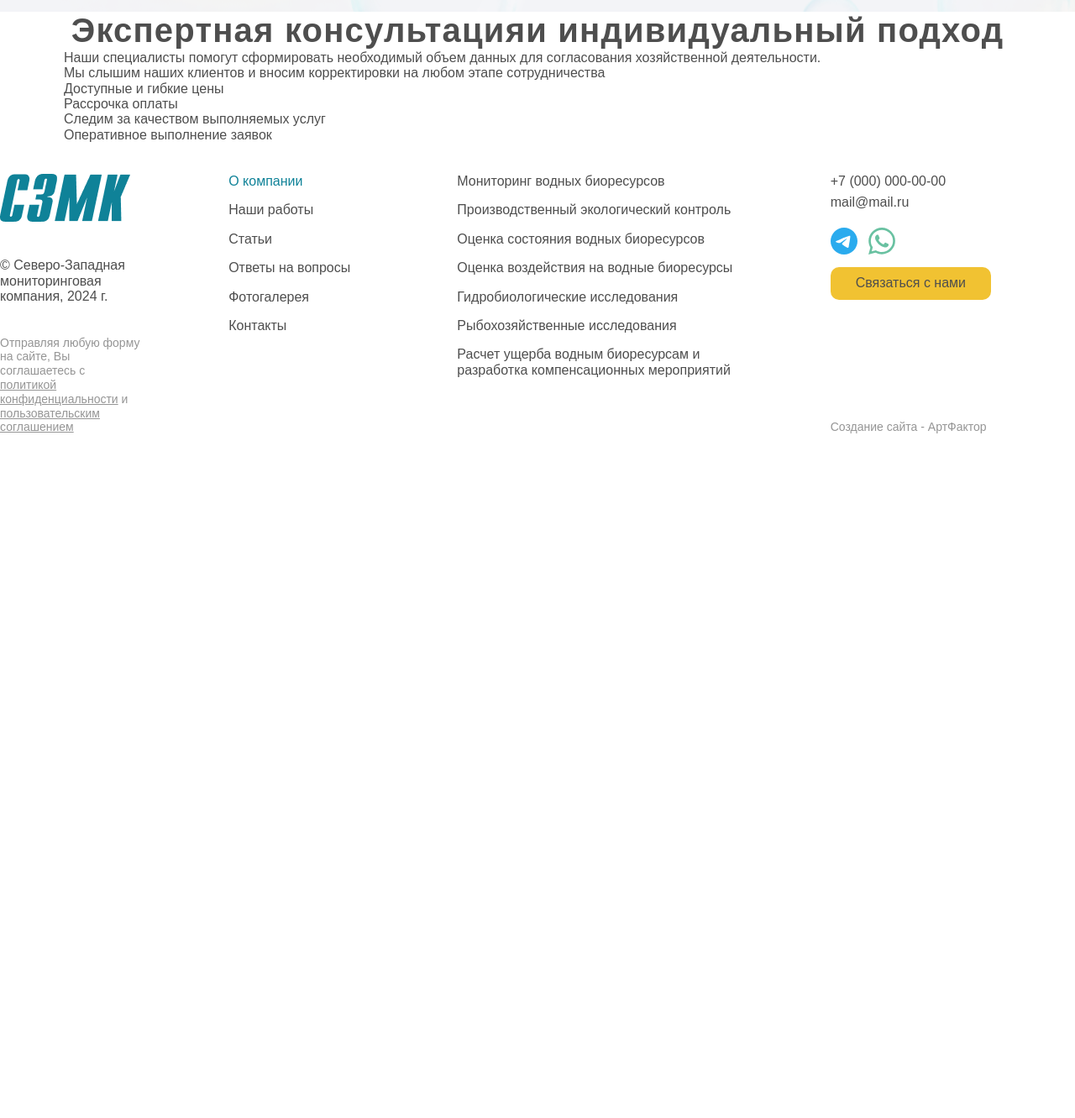
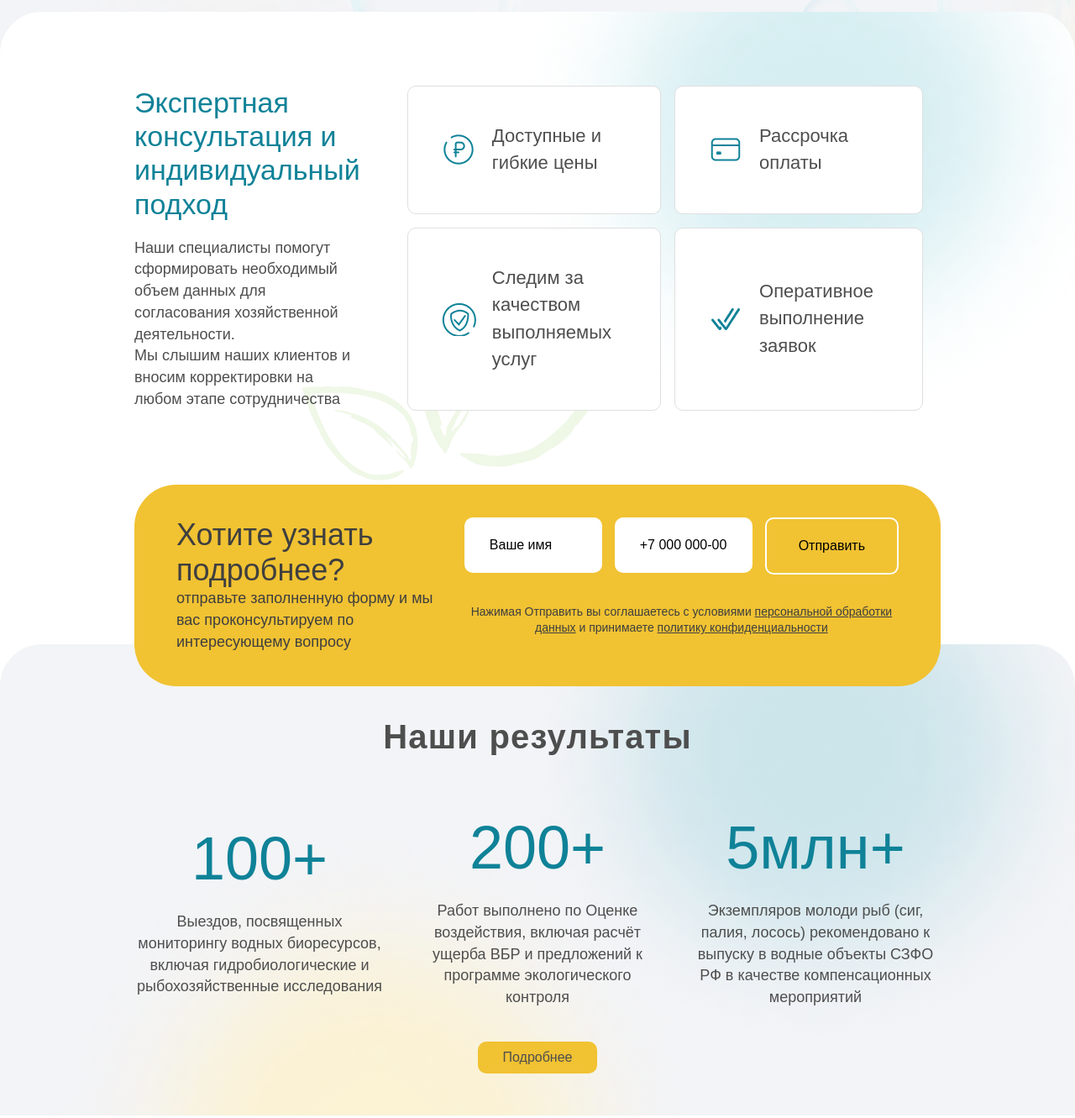
Before and after one commit to maxvgr/szmk, a website built with webpack: page src/page-home.html in a window 1280 px wide. Shown: the part 500-1831 px from the top of the page at 84% size. Before the commit the page ends 1054 px from the top, so only its background shows below. Built offline with nearby package versions, Linux system fonts and the light colour scheme; a web font is replaced by a local one; what vanilla-lazyload would draw is missing.

Commit message:
feat: добавлены секции callback и results

```diff
--- /dev/null
+++ b/src/layout/global/callback.html
@@ -0,0 +1,35 @@
+<section class="section callback">
+  <div class="container">
+    <form action="" method="post" data-form>
+      <div class="callback__wrapper">
+        <div class="callback__info">
+          <p class="callback__title">
+            Хотите узнать подробнее?
+          </p>
+          <p class="callback__text">
+            отправьте заполненную форму и мы вас проконсультируем по интересующему вопросу
+          </p>
+        </div>
+        <!-- /.callback__info -->
+        <div class="callback__name">
+          <input type="text"  name="name" class="button input" placeholder="Ваше имя">
+        </div>
+        <!-- /.callback__name -->
+        <div class="callback__phone">
+          <input type="tel" name="tel" class="button input" placeholder="+7 000 000-00-00">
+        </div>
+        <!-- /.callback__phone -->
+        <div class="callback__button">
+          <button type="submit" class="button button-secondary">Отправить</button>
+        </div>
+        <!-- /.callback__button -->
+        <div class="callback__soglasie">
+          Нажимая Отправить вы соглашаетесь с условиями <a href="#">персональной обработки данных</a> и принимаете <a href="#">политику конфиденциальности</a>
+        </div>
+        <!-- /.callback__soglasie -->
+      </div>
+      <!-- /.collback__wrapper -->
+    </form>
+  </div>
+  <!-- /.container -->
+</section>
--- a/src/page-home.html
+++ b/src/page-home.html
@@ -85,9 +85,9 @@
         <div class="container">
           <div class="expert__wrapper">
             <div class="expert__info">
-              <h2 class="expert__title">
-                Экспертная консультацияи индивидуальный подход
-              </h2>
+              <h3 class="expert__title">
+                Экспертная консультация и индивидуальный подход
+              </h3>
               <div class="expert__text">
                 <p>Наши специалисты помогут  сформировать необходимый объем данных для согласования хозяйственной деятельности.</p>
                 <p>Мы слышим наших клиентов и вносим корректировки на любом этапе сотрудничества</p>
@@ -109,12 +109,50 @@
               </div>
             </div>
             <!-- /.expert__table -->
-
           </div>
           <!-- /.expert__wrapper -->
         </div>
         <!-- /.container -->
       </section>
+
+      <include src="layout/global/callback.html"></include>
+
+      <section class="section results">
+        <div class="container">
+          <div class="results__wrapper">
+            <h2 class="results__title">
+              Наши результаты
+            </h2>
+            <div class="results__table">
+              <div class="results__item">
+                <p class="results__number">100+</p>
+                <p class="results__text">Выездов, посвященных мониторингу водных биоресурсов, включая гидробиологические и рыбохозяйственные исследования</p>
+              </div>
+              <!-- /.results__item -->
+              <div class="results__item">
+                <p class="results__number">200+</p>
+                <p class="results__text">Работ выполнено по Оценке воздействия, включая расчёт ущерба ВБР и предложений к программе экологического контроля</p>
+              </div>
+              <!-- /.results__item -->
+              <div class="results__item">
+                <p class="results__number">5млн+</p>
+                <p class="results__text">Экземпляров молоди рыб (сиг, палия, лосось) рекомендовано к выпуску в водные объекты СЗФО РФ в качестве компенсационных мероприятий</p>
+              </div>
+              <!-- /.results__item -->
+            </div>
+            <!-- /.results__table -->
+
+            <div class="results__button">
+              <a href="#" class="button button-primary">Подробнее</a>
+            </div>
+            <!-- /.results__button -->
+
+          </div>
+          <!-- /.results__wrapper -->
+        </div>
+        <!-- /.container -->
+      </section>
+
     </div>
     <!-- /.page__body -->
   </main>
--- a/src/scss/layout/components/button/_button.scss
+++ b/src/scss/layout/components/button/_button.scss
@@ -17,3 +17,10 @@
     pointer-events: none;
   }
 }
+
+.input {
+  padding: 20px 30px;
+  border-radius: 10px;
+  outline: none;
+  background: $palette-white;
+}
--- a/src/scss/layout/components/button/_main.scss
+++ b/src/scss/layout/components/button/_main.scss
@@ -5,3 +5,4 @@
 
 @import "button";
 @import "primary";
+@import "secondary";
--- /dev/null
+++ b/src/scss/layout/components/button/_secondary.scss
@@ -0,0 +1,19 @@
+.button-secondary {
+  @include breakpoint($breakpoint-mobile) {
+    padding: 10px 15px;
+    font-size: 14px;
+    line-height: 16.8px;
+  }
+
+
+  padding: 23px 38px;
+  border: 2px solid rgba(255, 255, 255, 1);
+  border-radius: 10px;
+  background: rgba(241, 194, 50, 1);
+  cursor: pointer;
+  transition: $transition-time ease;
+
+  &:hover {
+    color: $color-text__white;
+  }
+}
--- a/src/scss/layout/pages/_main.scss
+++ b/src/scss/layout/pages/_main.scss
@@ -1,3 +1,6 @@
 @import "home";
 @import "sections/slider";
 @import "sections/basic";
+@import "sections/expert";
+@import "sections/callback";
+@import "sections/results";
--- a/src/scss/layout/pages/sections/_basic.scss
+++ b/src/scss/layout/pages/sections/_basic.scss
@@ -8,7 +8,7 @@
     position: relative;
     z-index: 10;
     margin-top: -75px;
-    padding: 0 47px 105px;
+    padding: 0 47px 155px;
     border-radius: 50px 50px 0 0;
     background:  rgba(243, 244, 247, 1) url('../assets/images/page/home/bubles.png') no-repeat;
   }
--- /dev/null
+++ b/src/scss/layout/pages/sections/_callback.scss
@@ -0,0 +1,52 @@
+.callback {
+  .container {
+    max-width: 1920px;
+    padding: 0 160px;
+  }
+
+  &__wrapper {
+    display: grid;
+    grid-template-columns: 2fr 1fr 1fr 0.5fr;
+    gap: 15px;
+    padding: 39px 50px;
+    border-radius: 50px;
+    background-color: $palette-yellow;
+    color: rgba(63, 63, 63, 1);
+
+    .input {
+      width: 100%;
+      height: 66px;
+      text-align: left;
+    }
+  }
+
+  &__info {
+    grid-row: 1/3;
+  }
+
+  &__title {
+    font-size: 36px;
+    line-height: 42.48px;
+  }
+
+  &__text {
+    font-size: 18px;
+    line-height: 25.74px;
+  }
+
+  &__soglasie {
+    grid-column: 2/5;
+    font-size: 14px;
+    line-height: 19.04px;
+    text-align: center;
+
+    a {
+      text-decoration: underline;
+      transition: $transition-time ease;
+
+      &:hover {
+        text-decoration: none;
+      }
+    }
+  }
+}
--- /dev/null
+++ b/src/scss/layout/pages/sections/_expert.scss
@@ -0,0 +1,84 @@
+.expert {
+  .container {
+    max-width: 1920px;
+    padding: 0;
+  }
+
+  &__wrapper {
+    position: relative;
+    z-index: 15;
+    display: grid;
+    grid-template-columns: 0.8fr 1fr;
+    gap: 56px;
+    margin-top: -50px;
+    padding: 88px 160px;
+    border-radius: 50px 50px 0 0;
+    background-color: $palette-white;
+    background-image:  url('../assets/images/page/home/bg-list.png'), url('../assets/images/page/home/blue-bubl.png');
+    background-position: bottom 0 left 40%, top -250px right 0;
+    background-repeat: no-repeat, no-repeat;
+  }
+
+  &__title {
+    padding-bottom: 20px;
+    color: $color-text__blue;
+    font-weight: 400;
+    font-size: 34px;
+    line-height: 40.12px;
+  }
+
+  &__text {
+    font-size: 18px;
+    line-height: 25.74px;
+  }
+
+  &__table {
+    display: grid;
+    grid-template-columns: 1fr 1fr;
+    gap: 16px;
+  }
+
+  &__item {
+    display: flex;
+    align-items: center;
+    padding: 36px 58px 36px 40px;
+    border: 1px solid rgba(223, 223, 223, 1);
+    border-radius: 10px;
+    background-color: $palette-white;
+    font-size: 22px;
+    line-height: 32.56px;
+
+    &::before {
+      content: '';
+      width: 40px;
+      height: 40px;
+      padding-left: 60px;
+      background-position: top 0 left 0;
+      background-repeat: no-repeat;
+    }
+
+    &:nth-child(1) {
+      &::before {
+        background-image:  url('../assets/images/page/home/expert-item1.png');
+      }
+    }
+
+    &:nth-child(2) {
+      &::before {
+        background-image:  url('../assets/images/page/home/expert-item2.png');
+      }
+    }
+
+    &:nth-child(3) {
+      &::before {
+        background-image:  url('../assets/images/page/home/expert-item3.png');
+      }
+    }
+
+    &:nth-child(4) {
+      &::before {
+        background-image:  url('../assets/images/page/home/expert-item4.png');
+      }
+    }
+  }
+}
--- /dev/null
+++ b/src/scss/layout/pages/sections/_results.scss
@@ -0,0 +1,56 @@
+.results {
+  .container {
+    max-width: 1920px;
+    padding: 0;
+  }
+
+  &__wrapper {
+    position: relative;
+    z-index: -1;
+    margin-top: -50px;
+    padding: 88px 160px 0;
+    border-radius: 50px 50px 0 0;
+    background-color: rgba(243, 244, 247, 1);
+    background-image: url("../assets/images/page/home/yellow-bubl.png"), url("../assets/images/page/home/blue-bubl.png");
+    background-position: bottom -450px left 10%, top -250px right 0;
+    background-repeat: no-repeat, no-repeat;
+  }
+
+  &__title {
+    padding-bottom: 67px;
+  }
+
+  &__table {
+    display: grid;
+    grid-template-columns: repeat(3, 1fr);
+    gap: 33px;
+  }
+
+  &__item {
+    display: flex;
+    flex-direction: column;
+    gap: 20px;
+    justify-content: center;
+
+    p {
+      text-align: center;
+    }
+  }
+
+  &__number {
+    color: $color-text__blue;
+    font-size: 72px;
+    line-height: 84.96px;
+  }
+
+  &__text {
+    font-size: 18px;
+    line-height: 25.74px;
+  }
+
+  &__button {
+    display: flex;
+    justify-content: center;
+    padding: 39px 0 50px;
+  }
+}
--- a/src/scss/settings/_palette.scss
+++ b/src/scss/settings/_palette.scss
@@ -1,12 +1,14 @@
 // Цветовая палитра блоков
 $palette-white: #ffffff;
 $palette-black: #000000;
+$palette-yellow: rgba(241, 194, 50, 1);
 
 // Цветовая палитра текста
 $color-text__primary: rgba(78, 78, 78, 1);
 $color-text__black: #000000;
 $color-text__white: #ffffff;
 $color-text__grey: rgba(149, 149, 149, 1);
+$color-text__blue: rgba(15, 130, 152, 1);
 
 $link-hover-color: rgba(15, 130, 152, 1) !default;
 
```
Also changed, not shown: src/assets/images/page/home/yellow-bubl.png (added).
